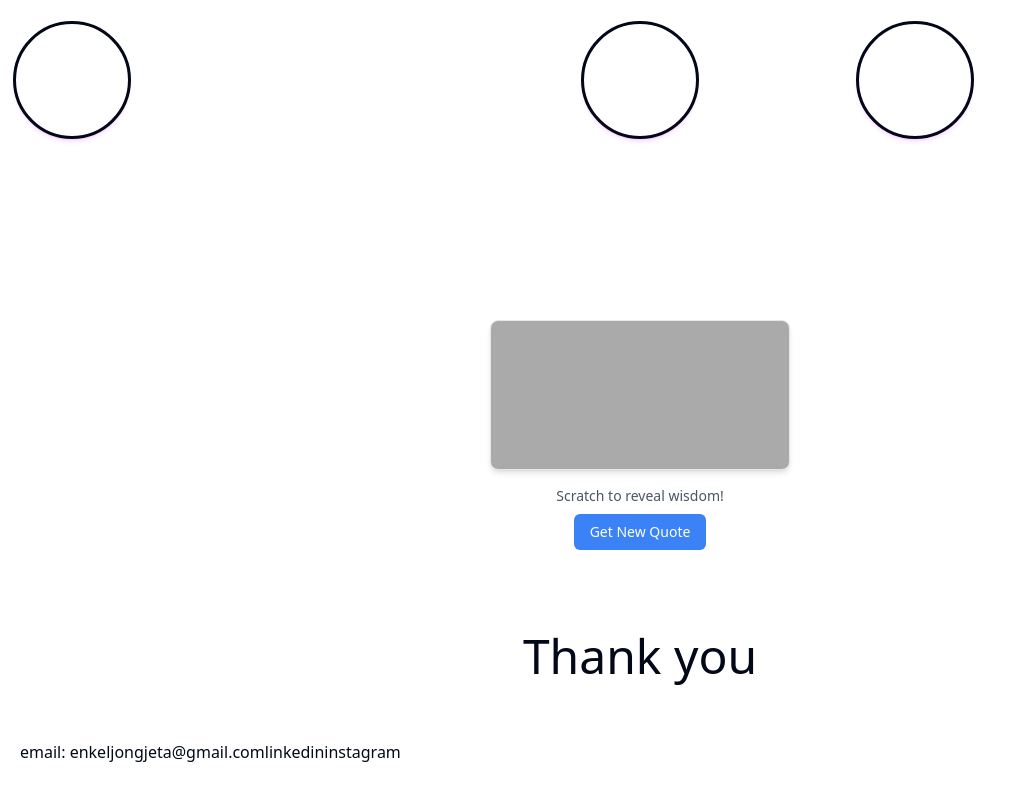
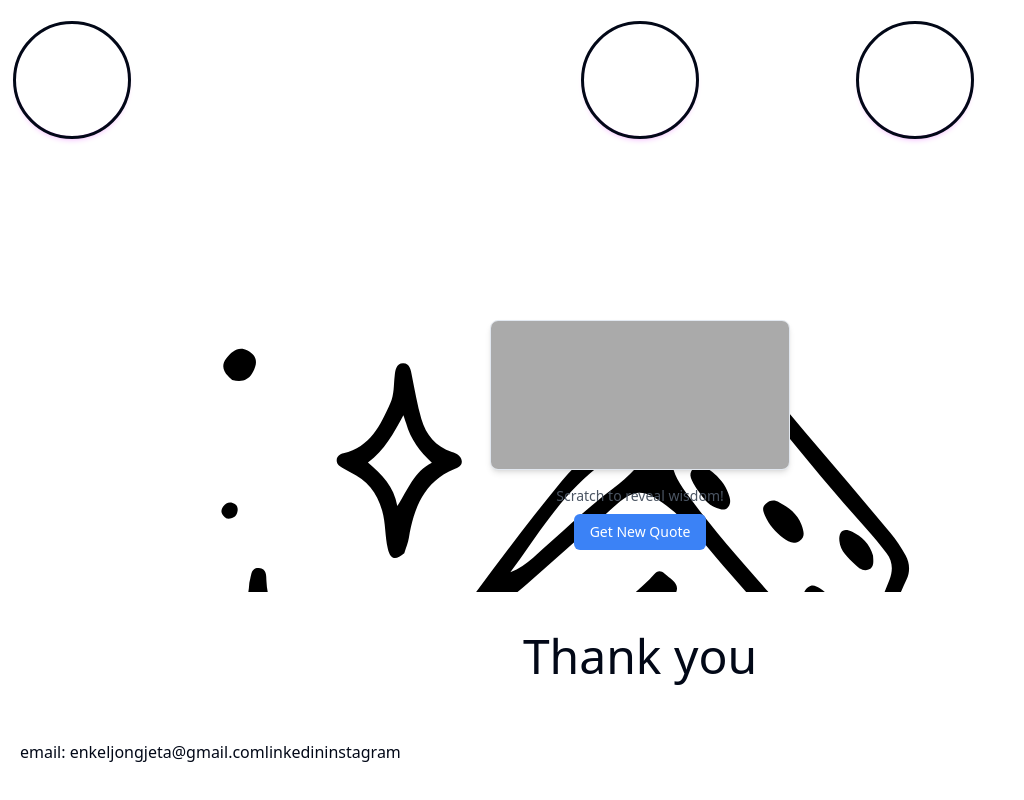
Before and after one commit to Ioni12/portfolio2, a React (Vite) app: page / in a window 1280 px wide. Shown: the part 1912-2712 px from the top of the page, without its empty margins (0-1024 px from the left). Built offline with nearby package versions, Linux system fonts and the light colour scheme; a web font is replaced by a local one.

Commit message:
another pseudo complete

```diff
--- a/src/Luck.jsx
+++ b/src/Luck.jsx
@@ -1,10 +1,11 @@
 import ScratchCard from "./Scratch_card"
+import seven from "./assets/777-removebg-preview.svg"
 
 export default function Luck()
 {
     return(
         <>
-            <div className="h-80 py-12">
+            <div className="h-80 py-12" style={{ backgroundImage: `url(${seven})`, backgroundSize: 'cover' }}>
                 <ScratchCard/>
             </div>
         </>
```
Also changed, not shown: src/assets/777-removebg-preview.svg (added).
